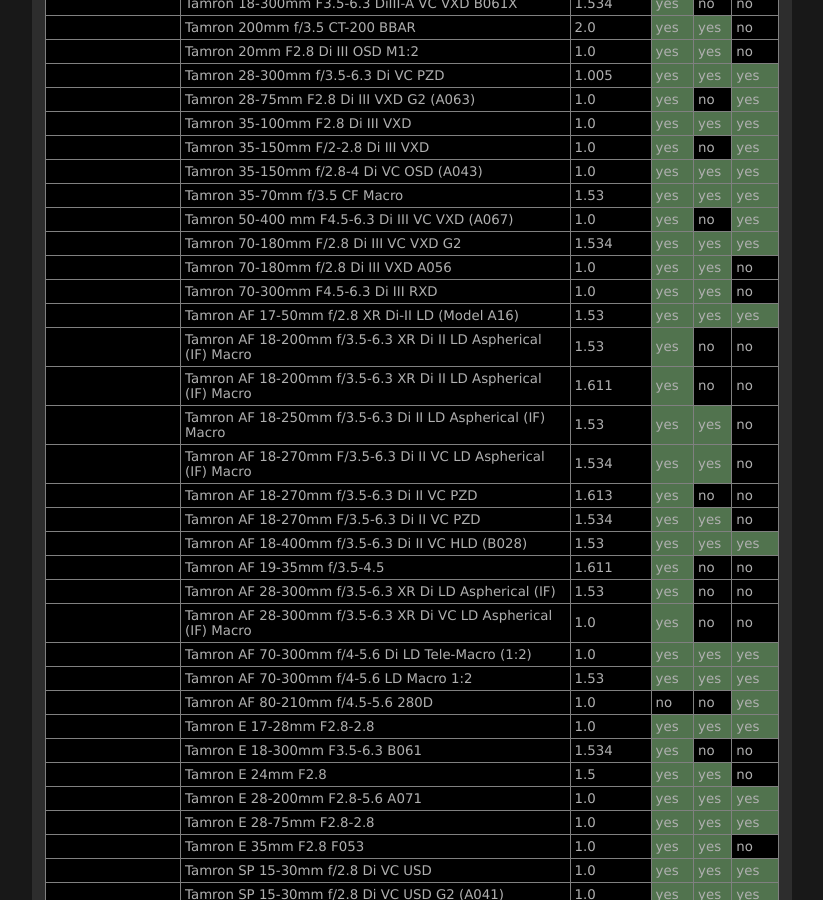
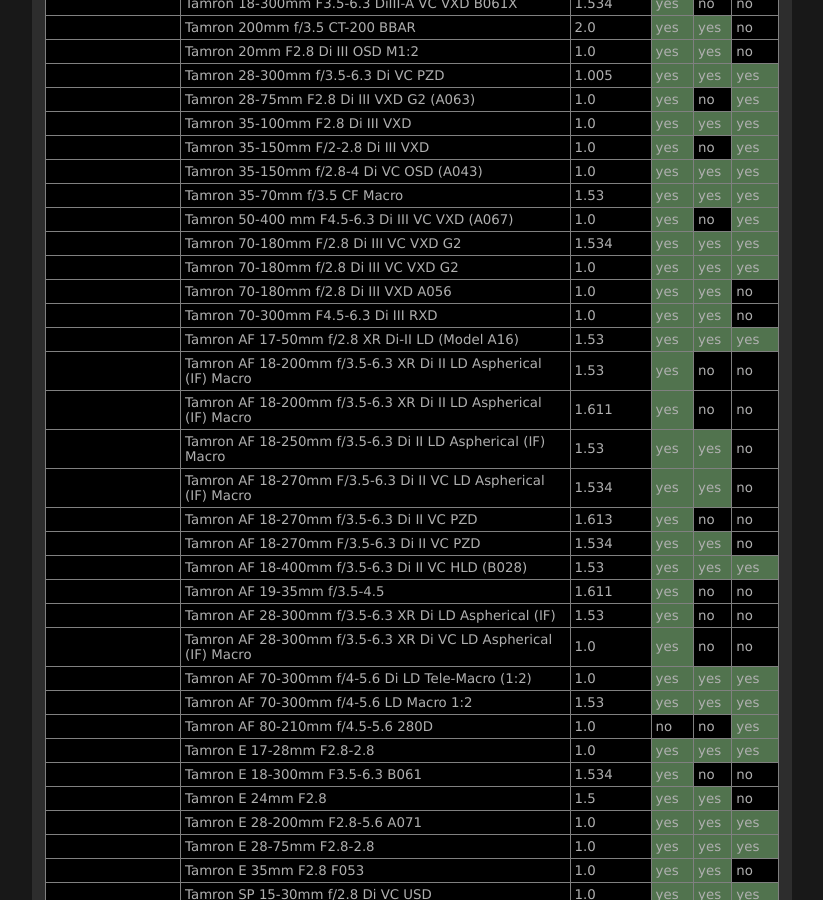
Before and after one commit to lensfun/lensfun.github.io, a Jekyll site: the page built from _posts/lenslist/2999-12-31-Lenslist-master.md, in a window 1280 px wide and 900 px high, scrolled down 33985 px. Shown: the whole window, without its empty margins (284-1107 px from the left). Built offline with Jekyll 4.4.1, drawn with Linux system fonts in a browser that asks for light colours.

Commit message:
Update master lens list from GitHub Actions

```diff
--- a/_posts/lenslist/2999-12-31-Lenslist-master.md
+++ b/_posts/lenslist/2999-12-31-Lenslist-master.md
@@ -1393,6 +1393,7 @@ This list was generated on 2026-10-08 from current Lensfun sources. Your Lensfun
 <tr class="lenslist-bg1"><td></td><td>Tamron 35-70mm f/3.5 CF Macro</td><td>1.53</td><td class="lenslist-highlight lenslist-check">yes</td><td class="lenslist-highlight lenslist-check">yes</td><td class="lenslist-highlight lenslist-check">yes</td></tr>
 <tr class="lenslist-bg1"><td></td><td>Tamron 50-400 mm F4.5-6.3 Di III VC VXD (A067)</td><td>1.0</td><td class="lenslist-highlight lenslist-check">yes</td><td class="lenslist-check">no</td><td class="lenslist-highlight lenslist-check">yes</td></tr>
 <tr class="lenslist-bg1"><td></td><td>Tamron 70-180mm F/2.8 Di III VC VXD G2</td><td>1.534</td><td class="lenslist-highlight lenslist-check">yes</td><td class="lenslist-highlight lenslist-check">yes</td><td class="lenslist-highlight lenslist-check">yes</td></tr>
+<tr class="lenslist-bg1"><td></td><td>Tamron 70-180mm f/2.8 Di III VC VXD G2</td><td>1.0</td><td class="lenslist-highlight lenslist-check">yes</td><td class="lenslist-highlight lenslist-check">yes</td><td class="lenslist-highlight lenslist-check">yes</td></tr>
 <tr class="lenslist-bg1"><td></td><td>Tamron 70-180mm f/2.8 Di III VXD A056</td><td>1.0</td><td class="lenslist-highlight lenslist-check">yes</td><td class="lenslist-highlight lenslist-check">yes</td><td class="lenslist-check">no</td></tr>
 <tr class="lenslist-bg1"><td></td><td>Tamron 70-300mm F4.5-6.3 Di III RXD</td><td>1.0</td><td class="lenslist-highlight lenslist-check">yes</td><td class="lenslist-highlight lenslist-check">yes</td><td class="lenslist-check">no</td></tr>
 <tr class="lenslist-bg1"><td></td><td>Tamron AF 17-50mm f/2.8 XR Di-II LD (Model A16)</td><td>1.53</td><td class="lenslist-highlight lenslist-check">yes</td><td class="lenslist-highlight lenslist-check">yes</td><td class="lenslist-highlight lenslist-check">yes</td></tr>
```
